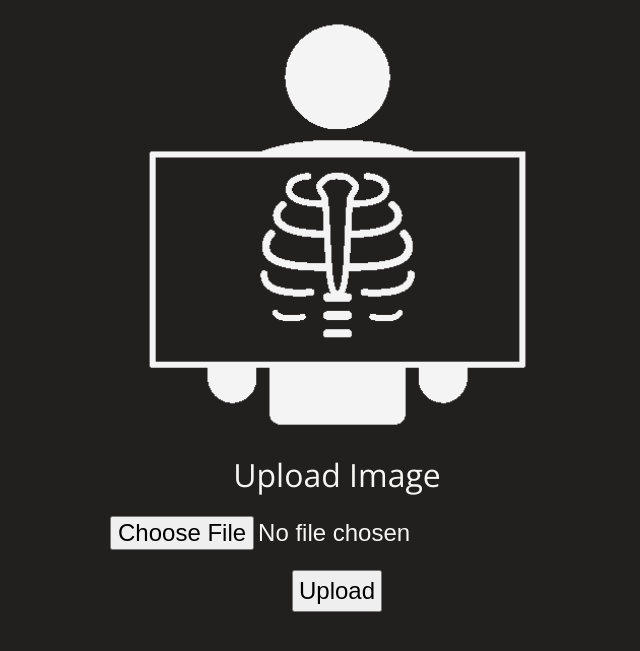
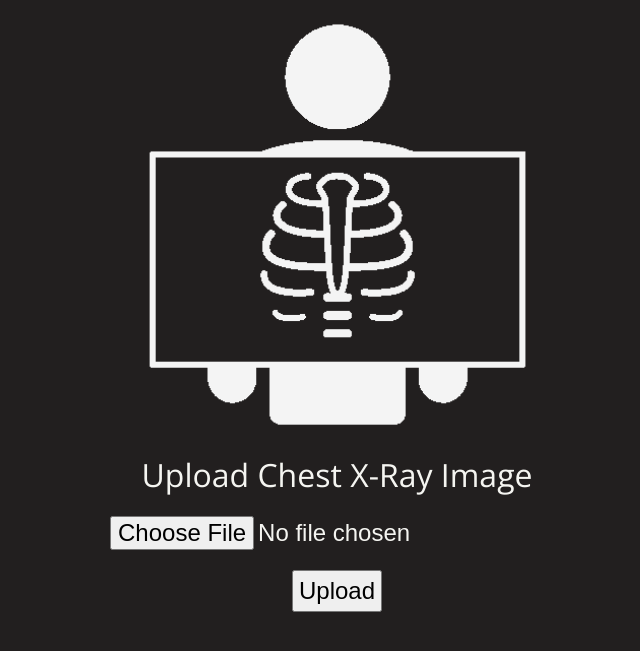
Before and after one commit to Lin-Ian/pneumonia-detection, a Flask app: page / in a window 1280 px wide. Shown: the part 136-787 px from the top of the page, without its empty margins (303-943 px from the left). Run offline with Flask 3, Linux system fonts and the light colour scheme.

Commit message:
Edit Upload label

```diff
--- a/App/templates/home.html
+++ b/App/templates/home.html
@@ -12,7 +12,7 @@
 
     <form action="/predict" method="post" enctype="multipart/form-data">
         <label for="image">
-            Upload Image
+            Upload Chest X-Ray Image
             <br>
             <input id="image" name="image" type="file" accept="image/jpg, image/jpeg">
         </label>
```
